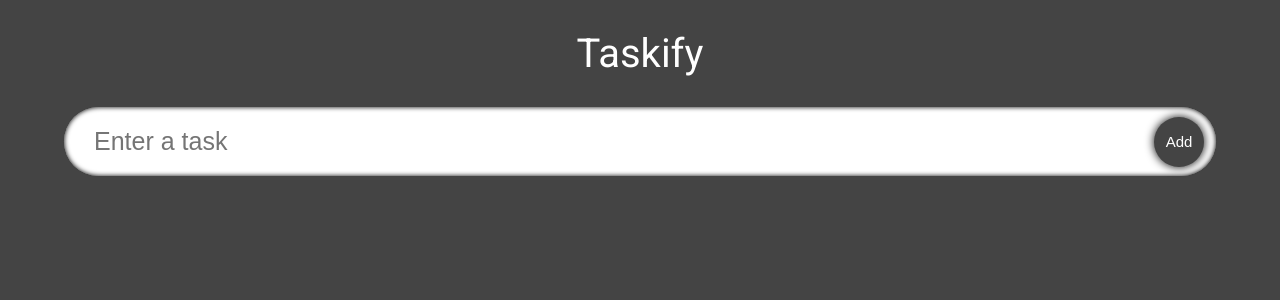
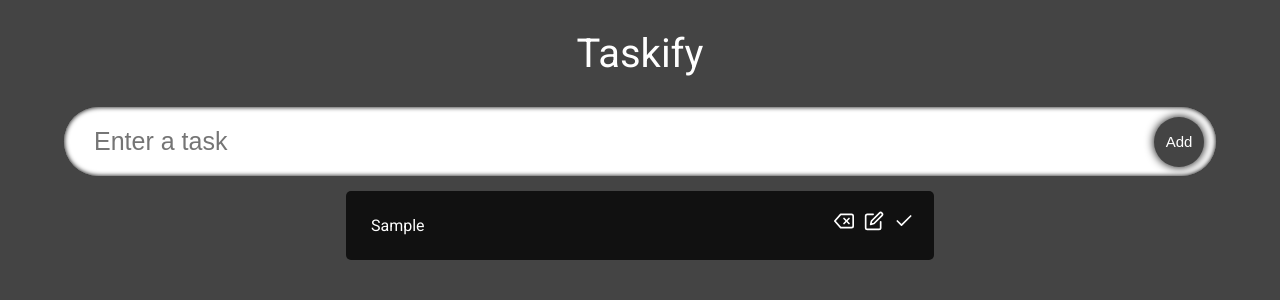
Before and after one commit to dogukanarslan/taskify, a React (Create React App) app: page / in a window 1280 px wide. Both pictures are taken after typing "Sample" into the empty fields and a click on the button "Add". Shown: the top 300 px of the page. Built offline with nearby package versions, Linux system fonts and the light colour scheme.

Commit message:
Add todos

```diff
--- a/src/App.scss
+++ b/src/App.scss
@@ -18,6 +18,6 @@
 @media (max-width: 800px) {
   .heading {
     margin: 15px 0;
-    font-size: 35
+    font-size: 35;
   }
 }
--- a/src/App.tsx
+++ b/src/App.tsx
@@ -1,6 +1,7 @@
 import { useState } from "react";
 import { InputField } from "./components/InputField";
 import { Todo } from "./model";
+import { TodoList } from "./components/TodoList";
 import "./App.scss";
 
 const App = () => {
@@ -21,6 +22,7 @@ const App = () => {
     <div className="App">
       <span className="heading">Taskify</span>
       <InputField todo={todo} setTodo={setTodo} handleAdd={handleAdd} />
+      <TodoList todos={todos} setTodos={setTodos} />
     </div>
   );
 };
--- /dev/null
+++ b/src/components/SingleTodo.tsx
@@ -0,0 +1,92 @@
+import React, { FormEvent, useState } from "react";
+import { Todo } from "../model";
+import { FiDelete, FiEdit, FiCheck } from "react-icons/fi";
+
+interface SingleTodoProps {
+  todo: Todo;
+  todos: Todo[];
+  setTodos: React.Dispatch<React.SetStateAction<Todo[]>>;
+}
+
+export const SingleTodo = (props: SingleTodoProps) => {
+  const { todo, todos, setTodos } = props;
+
+  const [todoText, setTodoText] = useState<string>(todo.todo);
+  const [edit, setEdit] = useState<boolean>(false);
+
+  const handleDelete = (id: number) => {
+    const newTodos = todos.filter((todo) => todo.id !== id);
+
+    setTodos(newTodos);
+  };
+
+  const handleDone = (id: number) => {
+    const newTodos = todos.map((todo) => {
+      if (todo.id === id) {
+        return { ...todo, isDone: !todo.isDone };
+      }
+
+      return todo;
+    });
+
+    setTodos(newTodos);
+  };
+
+  const handleEdit = (e: React.ChangeEvent<HTMLInputElement>) => {
+    setTodoText(e.target.value);
+  };
+
+  const handleSubmit = (e: FormEvent<HTMLFormElement>) => {
+    e.preventDefault();
+    const newTodos = todos.map((item) => {
+      if (todo.id === item.id) {
+        return { ...todo, todo: todoText };
+      }
+
+      return item;
+    });
+    setTodos(newTodos);
+    setEdit(false);
+  };
+
+  return (
+    <form className="todos__single-todo" onSubmit={handleSubmit}>
+      {edit ? (
+        <input
+          className="todos__single-todo--text"
+          type="text"
+          value={todoText}
+          onChange={handleEdit}
+        />
+      ) : (
+        <span
+          className={`todos__single-todo--text ${
+            todo.isDone ? "todos__single-todo--text-done" : ""
+          }`}
+        >
+          {todo.todo}
+        </span>
+      )}
+      <div>
+        <span
+          className="todos__single-todo--icon"
+          onClick={() => handleDelete(todo.id)}
+        >
+          <FiDelete />
+        </span>
+        <span
+          className="todos__single-todo--icon"
+          onClick={() => setEdit(!edit)}
+        >
+          <FiEdit />
+        </span>
+        <span
+          className="todos__single-todo--icon"
+          onClick={() => handleDone(todo.id)}
+        >
+          <FiCheck />
+        </span>
+      </div>
+    </form>
+  );
+};
--- /dev/null
+++ b/src/components/TodoList.scss
@@ -0,0 +1,32 @@
+.todos {
+  border-radius: 5px;
+  display: flex;
+  flex-direction: column;
+  width: 47.5%;
+  color: #fff;
+
+  &__single-todo {
+    margin: 10px 10px 0;
+    display: flex;
+    background-color: #111;
+    border-radius: 5px;
+    padding: 20px;
+    margin-top: 15px;
+    transition: 0.2s;
+
+    &--text {
+      flex: 1;
+      padding: 5px;
+      border: none;
+      &-done {
+        text-decoration: line-through;
+      }
+    }
+
+    &--icon {
+      margin-left: 10px;
+      font-size: 20px;
+      cursor: pointer;
+    }
+  }
+}
--- /dev/null
+++ b/src/components/TodoList.tsx
@@ -0,0 +1,26 @@
+import React from "react";
+import { Todo } from "../model";
+import { SingleTodo } from "./SingleTodo";
+import "./TodoList.scss";
+
+interface TodosProps {
+  todos: Todo[];
+  setTodos: React.Dispatch<React.SetStateAction<Todo[]>>;
+}
+
+export const TodoList = (props: TodosProps) => {
+  const { todos, setTodos } = props;
+
+  return (
+    <div className="todos">
+      {todos.map((todo) => (
+        <SingleTodo
+          key={todo.id}
+          todo={todo}
+          todos={todos}
+          setTodos={setTodos}
+        />
+      ))}
+    </div>
+  );
+};
```
